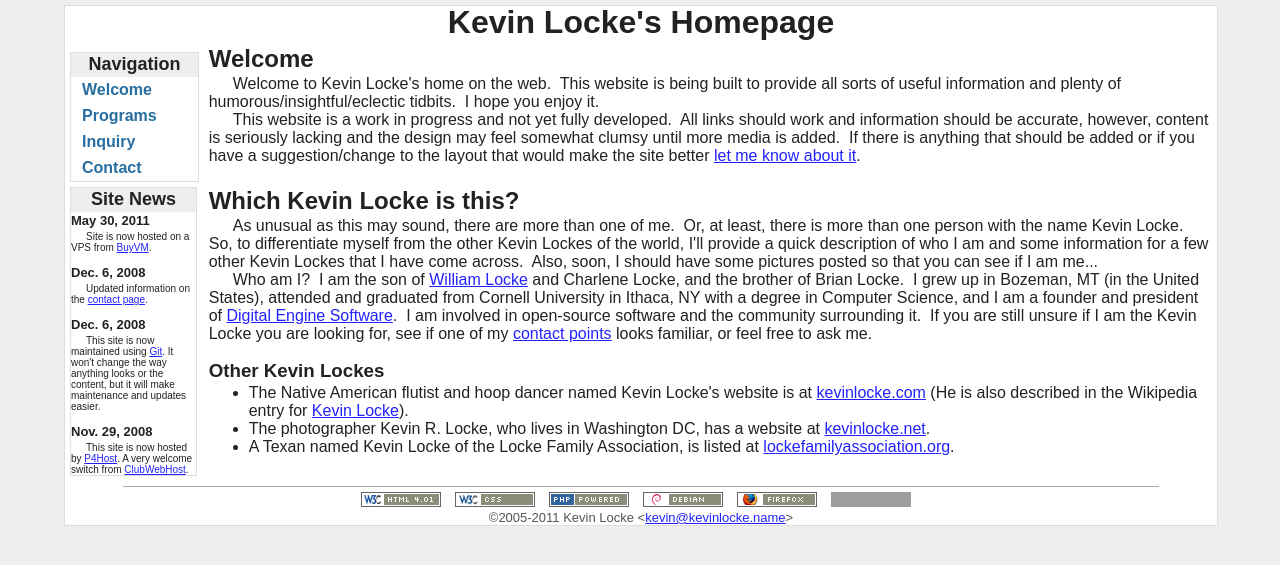
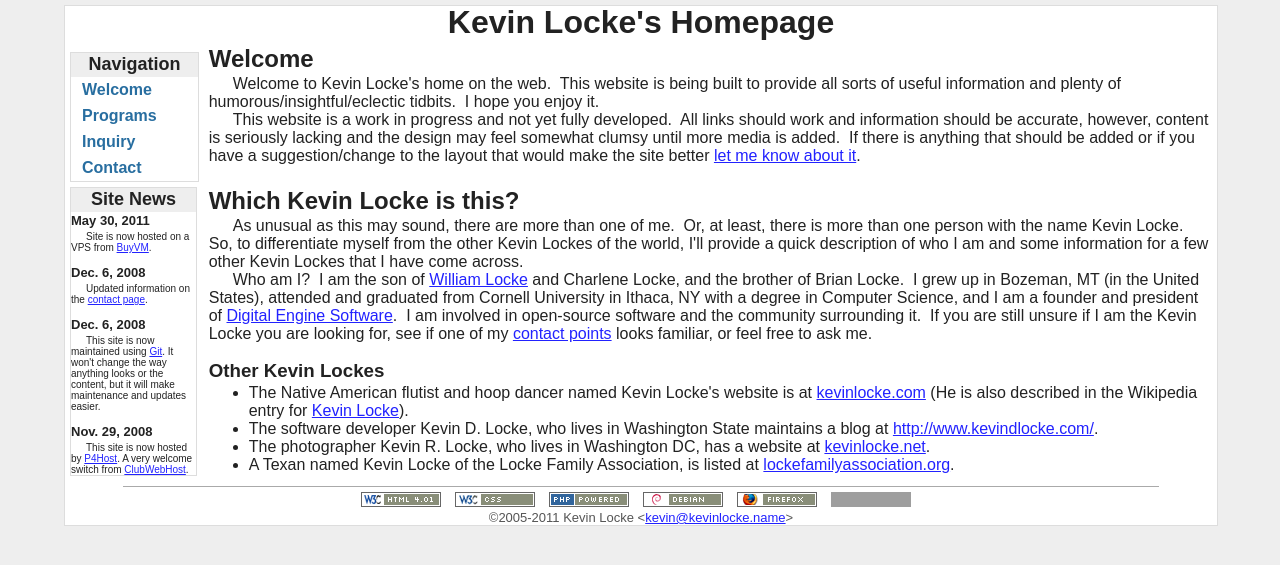
Before and after one commit to vadz/kevinlocke.name, a PHP site: page / in a window 1280 px wide. Shown: the top 565 px of the page. Run offline with PHP 8.4, Linux system fonts and the light colour scheme; grey boxes are pictures that could not be loaded.

Commit message:
Add Kevin D. Locke to other Kevin Lockes
Signed-off-by: Kevin Locke <kevin@kevinlocke.name>

```diff
--- a/index.php
+++ b/index.php
@@ -42,8 +42,7 @@ suggestion/change to the layout that would make the site better
 least, there is more than one person with the name Kevin Locke.&nbsp; So,
 to differentiate myself from the other Kevin Lockes of the world,
 I'll provide a quick description of who I am and some information for a few
-other Kevin Lockes that I have come across.&nbsp; Also, soon, I should have
-some pictures posted so that you can see if I am me...</p>
+other Kevin Lockes that I have come across.</p>
 <p>Who am I?&nbsp; I am the son of
 <a href="http://www.homepage.montana.edu/~ueswl/">William Locke</a> and Charlene
 Locke, and the brother of Brian Locke.&nbsp; I
@@ -61,6 +60,8 @@ if I am the Kevin Locke you are looking for, see if one of my
 <li>The Native American flutist and hoop dancer named Kevin Locke's website is
 at <a href="http://www.kevinlocke.com">kevinlocke.com</a> (He is also described in the Wikipedia entry for
 <a href="http://en.wikipedia.org/wiki/Kevin_Locke">Kevin Locke</a>).</li>
+<li>The software developer Kevin D. Locke, who lives in Washington State
+maintains a blog at <a href="http://www.kevindlocke.com/">http://www.kevindlocke.com/</a>.</li>
 <li>The photographer Kevin R. Locke, who lives in Washington DC, has a
 website at <a href="http://kevinlocke.net">kevinlocke.net</a>.</li>
 <li>A Texan named Kevin Locke of the Locke Family Association, is listed at
```
